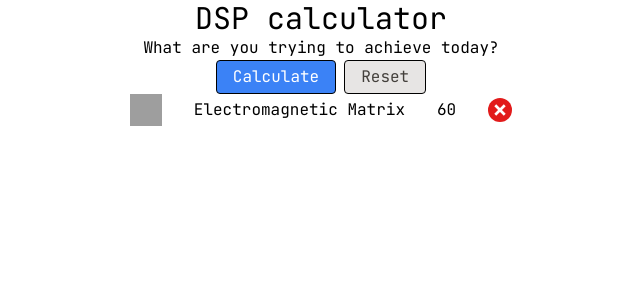
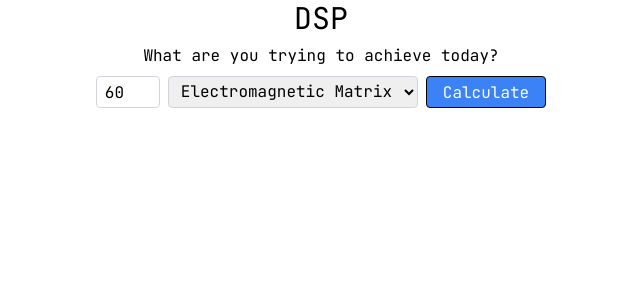
Before and after one commit to encodexed/dsp-assistant, a SvelteKit app: page / in a window 1280 px wide. Shown: the top 300 px of the page, without its empty margins (319-959 px from the left). Built offline with nearby package versions, Linux system fonts and the light colour scheme; grey boxes are pictures that could not be loaded.

Commit message:
Refactor and add interactivity

```diff
--- a/src/lib/constants/buildings.json
+++ b/src/lib/constants/buildings.json
@@ -8,7 +8,7 @@
 			"recipes": [0, 1, 2],
 			"from_recipes": [],
 			"power_usage_kW": 360,
-			"src": ""
+			"src": "https://static.wikia.nocookie.net/dyson-sphere-program/images/9/91/Arc_Smelter.png"
 		},
 		{
 			"id": 1,
@@ -18,7 +18,7 @@
 			"recipes": [],
 			"from_recipes": [],
 			"power_usage_kW": 270,
-			"src": ""
+			"src": "https://static.wikia.nocookie.net/dyson-sphere-program/images/d/d4/Assembling_Machine_Mk.I.png"
 		},
 		{
 			"id": 2,
@@ -38,7 +38,7 @@
 			"recipes": [1],
 			"from_recipes": [],
 			"power_usage_kW": 480,
-			"src": ""
+			"src": "https://static.wikia.nocookie.net/dyson-sphere-program/images/9/92/Matrix_Lab.png"
 		}
 	]
 }
--- a/src/lib/constants/recipes.json
+++ b/src/lib/constants/recipes.json
@@ -6,15 +6,13 @@
 			"produced_by": [0],
 			"ingredients": [
 				{
-					"type": "component",
-					"id": 0,
+					"identifier": "c0",
 					"amount": 1
 				}
 			],
 			"products": [
 				{
-					"type": "component",
-					"id": 2,
+					"identifier": "c2",
 					"amount": 1
 				}
 			],
@@ -26,15 +24,13 @@
 			"produced_by": [0],
 			"ingredients": [
 				{
-					"type": "component",
-					"id": 1,
+					"identifier": "c1",
 					"amount": 1
 				}
 			],
 			"products": [
 				{
-					"type": "component",
-					"id": 3,
+					"identifier": "c3",
 					"amount": 1
 				}
 			],
@@ -46,15 +42,13 @@
 			"produced_by": [0],
 			"ingredients": [
 				{
-					"type": "component",
-					"id": 0,
+					"identifier": "c0",
 					"amount": 1
 				}
 			],
 			"products": [
 				{
-					"type": "component",
-					"id": 4,
+					"identifier": "c4",
 					"amount": 1
 				}
 			],
@@ -66,20 +60,17 @@
 			"produced_by": [1],
 			"ingredients": [
 				{
-					"type": "component",
-					"id": 4,
+					"identifier": "c4",
 					"amount": 2
 				},
 				{
-					"type": "component",
-					"id": 3,
+					"identifier": "c3",
 					"amount": 1
 				}
 			],
 			"products": [
 				{
-					"type": "component",
-					"id": 5,
+					"identifier": "c5",
 					"amount": 2
 				}
 			],
@@ -91,20 +82,17 @@
 			"produced_by": [1],
 			"ingredients": [
 				{
-					"type": "component",
-					"id": 2,
+					"identifier": "c2",
 					"amount": 2
 				},
 				{
-					"type": "component",
-					"id": 3,
+					"identifier": "c3",
 					"amount": 1
 				}
 			],
 			"products": [
 				{
-					"type": "component",
-					"id": 6,
+					"identifier": "c6",
 					"amount": 2
 				}
 			],
@@ -116,20 +104,17 @@
 			"produced_by": [3],
 			"ingredients": [
 				{
-					"type": "component",
-					"id": 5,
+					"identifier": "c5",
 					"amount": 1
 				},
 				{
-					"type": "component",
-					"id": 6,
+					"identifier": "c6",
 					"amount": 1
 				}
 			],
 			"products": [
 				{
-					"type": "component",
-					"id": 7,
+					"identifier": "c7",
 					"amount": 1
 				}
 			],
--- a/src/lib/utils/calculateSteps.ts
+++ b/src/lib/utils/calculateSteps.ts
@@ -5,22 +5,19 @@ import recipes from '$lib/constants/recipes.json';
 import { error } from '@sveltejs/kit';
 
 const calculateSteps = (targets: Output) => {
-	return getIngredients(targets.products[0], targets.products[0].amount, 1);
+	return getIngredients(targets.product, targets.product.amount, 1);
 };
 
-// TODO: Only using the first recipe right now, need to add a choice later
-
 const getIngredients = (target: Product, cumulativeAmt: number, tier: number): Input => {
-	const { type, id } = target;
-	let rid = getData(type, id).from_recipes[0];
+	const { identifier } = target;
+	let rid = getData(identifier).from_recipes[0];
 	if (rid != undefined) {
 		const rd = recipes.data[rid];
 		const cascade: Input[] = rd.ingredients.map((ing) => {
 			return getIngredients(ing, cumulativeAmt * ing.amount, tier + 1);
 		});
 		return {
-			type,
-			id,
+			identifier,
 			amount: cumulativeAmt,
 			using_recipe: rid,
 			tier,
@@ -28,8 +25,7 @@ const getIngredients = (target: Product, cumulativeAmt: number, tier: number): I
 		};
 	} else {
 		return {
-			type,
-			id,
+			identifier,
 			amount: cumulativeAmt,
 			using_recipe: null,
 			tier,
@@ -38,9 +34,10 @@ const getIngredients = (target: Product, cumulativeAmt: number, tier: number): I
 	}
 };
 
-export const getData = (type: string, id: number): Building | Component => {
-	if (type === 'component') return components.data[id];
-	else if (type === 'building') return buildings.data[id];
+export const getData = (identifier: string): Building | Component => {
+	const id = parseInt(identifier.substring(1));
+	if (identifier.includes('c')) return components.data[id];
+	else if (identifier.includes('b')) return buildings.data[id];
 	throw error(500, 'Invalid type encountered');
 };
 
--- a/src/lib/utils/sortInputs.ts
+++ b/src/lib/utils/sortInputs.ts
@@ -2,11 +2,8 @@ import type { Input } from '$lib/types';
 
 const sortInputs = (input: Input) => {
 	const structuredInput = structureInput(input);
-	console.log({ structuredInput });
 	const sortedInput = sortInputByTier(structuredInput);
-	console.log({ sortedInput });
 	const tieredInput = tierInputs(sortedInput);
-	console.log({ tieredInput });
 	return tieredInput;
 };
 
--- a/src/routes/+page.svelte
+++ b/src/routes/+page.svelte
@@ -2,11 +2,11 @@
 	import buildings from '$lib/constants/buildings.json';
 	import components from '$lib/constants/components.json';
 	import Actions from '$lib/components/Actions.svelte';
-	import type { Output, ButtonAction, Input } from '$lib/types';
+	import type { Output, ButtonAction, Input, ProductSelection } from '$lib/types';
 	import calculateSteps, { getData } from '$lib/utils/calculateSteps';
 	import sortInputs from '$lib/utils/sortInputs';
 
-	const cancelBtn = '/icons/red-cross.svg';
+	// const cancelBtn = '/icons/red-cross.svg';
 	let input = $state<Input>();
 
 	let inputUI = $derived.by(() => {
@@ -16,57 +16,43 @@
 		return null;
 	});
 
+	let outputSelections = $derived.by(() => {
+		const selections: ProductSelection[] = [];
+		components.data.forEach((c) => {
+			const { name, src, id, from_recipes } = c;
+			if (from_recipes.length) {
+				selections.push({
+					name,
+					src,
+					identifier: `c${id}`
+				});
+			}
+		});
+		buildings.data.forEach((b) => {
+			const { name, src, id } = b;
+			selections.push({
+				name,
+				src,
+				identifier: `b${id}`
+			});
+		});
+		return selections;
+	});
+
 	let output = $state<Output>({
 		rate: 'min',
-		products: [
-			{
-				type: 'component',
-				id: 7,
-				amount: 60
-			}
-		]
-	});
-
-	let outputUI = $derived.by(() => {
-		return output.products.map((p) => {
-			if (p.type === 'component') {
-				const { name, src, in_recipes, from_recipes } = components.data[p.id];
-				return {
-					name,
-					src,
-					amount: p.amount,
-					inRecipes: in_recipes,
-					fromRecipes: from_recipes
-				};
-			} else {
-				const { name, src } = buildings.data[p.id];
-				return {
-					name,
-					src,
-					amount: p.amount
-				};
-			}
-		});
+		product: {
+			identifier: 'c7',
+			amount: 60
+		}
 	});
 
 	const handleCalculate = () => {
-		const result = calculateSteps(output);
-		input = result;
+		input = calculateSteps(output);
 	};
 
-	const handleReset = () => {
-		output = {
-			rate: 'min',
-			products: []
-		};
-	};
-
-	export const getQuickName = (type: string, id: number) => {
-		return getData(type, id).name;
-	};
-
-	const handleRemove = (id: number) => {
-		output.products.splice(id, 1);
+	export const getQuickName = (identifier: string) => {
+		return getData(identifier).name;
 	};
 
 	const actions: ButtonAction[] = [
@@ -75,38 +61,41 @@
 			text: 'Calculate',
 			type: 'primary',
 			handler: handleCalculate
-		},
-		{
-			icon: '',
-			text: 'Reset',
-			type: 'secondary',
-			handler: handleReset
 		}
 	];
 </script>
 
-<main class="h-100 w-100 flex flex-col items-center">
-	<h1 class="bold text-center text-3xl">DSP calculator</h1>
+<main class="h-100 w-100 flex flex-col items-center gap-2">
+	<h1 class="bold text-center text-3xl">DSP</h1>
 	<p>What are you trying to achieve today?</p>
-	<Actions {actions} />
-	<div class="flex flex-col items-center">
-		{#each outputUI as item, index}
-			<div class="flex items-center gap-8">
-				<img class="h-8 w-8 bg-cover bg-center" src={item.src} alt="" />
-				<p>{item.name}</p>
-				<p>{item.amount}</p>
-				<button type="submit" onclick={() => handleRemove(index)} class="h-6 w-6 bg-center"
-					><img src={cancelBtn} alt="" /></button
-				>
-			</div>
-		{/each}
-	</div>
+	<form action="/">
+		<div class="flex h-8 gap-2">
+			<input
+				bind:value={output.product.amount}
+				class="h-full w-16 rounded border border-gray-300 px-2 py-1"
+				type="text"
+			/>
+			<select
+				id="selectionDropdown"
+				bind:value={output.product.identifier}
+				class="h-full rounded border border-gray-300 px-2 py-1"
+			>
+				{#each outputSelections as choice}
+					<option value={choice.identifier}>{choice.name}</option>
+				{/each}
+			</select>
+			<Actions {actions} />
+		</div>
+	</form>
 	{#if inputUI}
-		<div class="flex h-60 w-full flex-col items-center border p-4">
+		<div class="box-border flex h-60 w-full flex-col items-center border p-4">
 			{#each inputUI as tier}
-				<div class="flex w-full justify-around">
+				<div class="box-border flex w-full justify-around border">
 					{#each tier as t}
-						<div class="border text-xs">{t.amount} {getQuickName(t.type, t.id)}</div>
+						<div class="rounded-lg border bg-blue-500 px-2 py-0.5 text-xs text-white">
+							{t.amount}
+							{getQuickName(t.identifier)}
+						</div>
 					{/each}
 				</div>
 			{/each}
```
Also changed, not shown: src/lib/constants/sampleresult.json (deleted, +0 -61 lines), src/lib/types.ts (+9 -5 lines), src/lib/constants/components.json.
